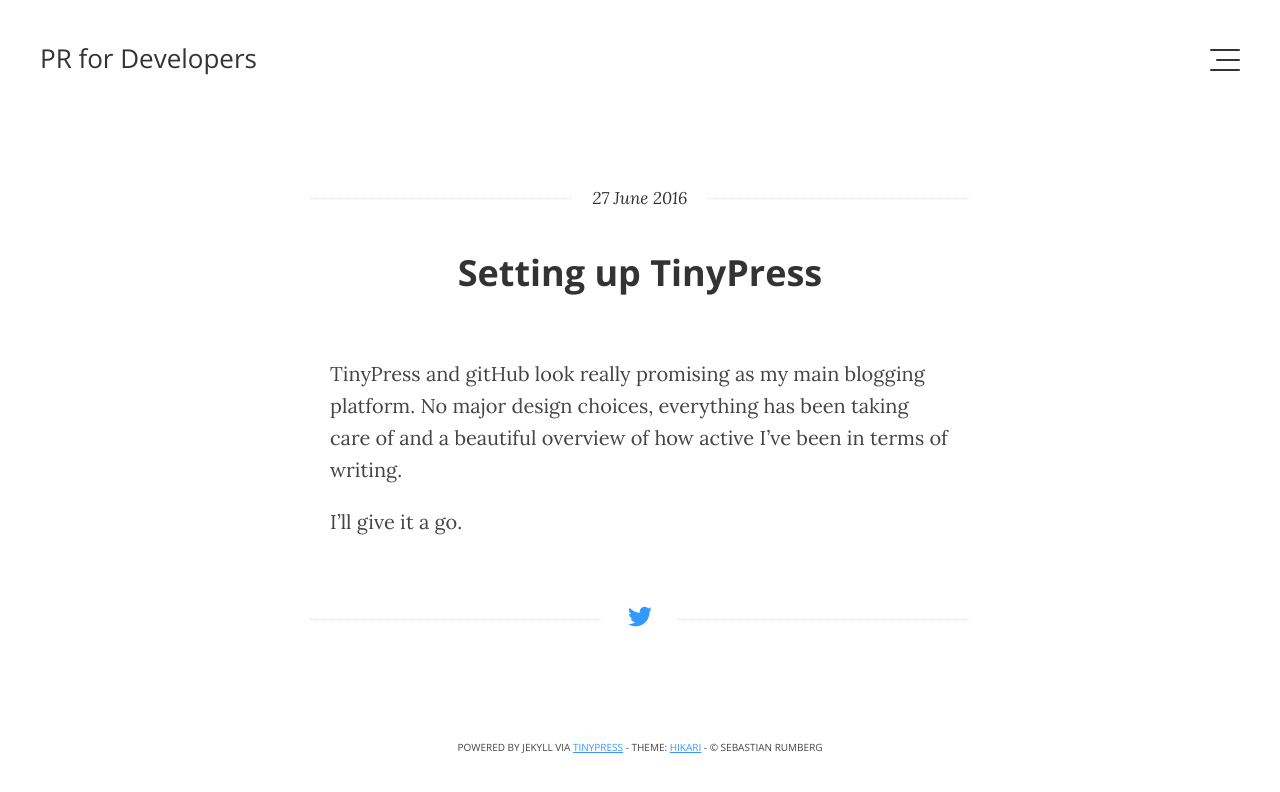
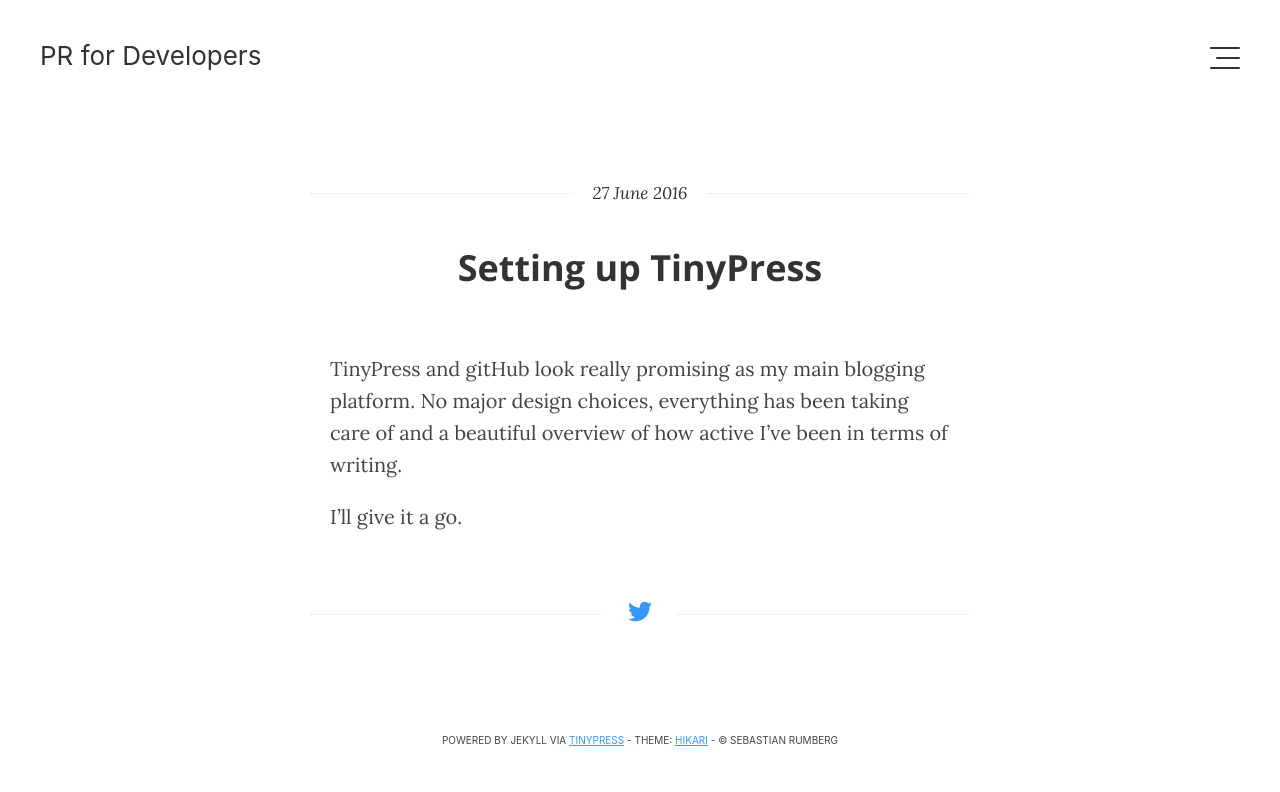
Before and after one commit to rumberg/rumberg.github.io, a Jekyll site: the page built from _posts/2016-06-27-setting-up-tinypress.markdown, in a window 1280 px wide. Shown: the top 792 px of the page. Built offline with Jekyll 4.4.1, drawn with Linux system fonts in a browser that asks for light colours; grey boxes are pictures that could not be loaded.

Commit message:
Update main.css

```diff
--- a/css/main.css
+++ b/css/main.css
@@ -27,7 +27,7 @@ html, body { width: 100%; height: 100%; }
 body {
   background: #fff;
   color: #444;
-  font: 20px 'Open Sans', sans-serif;
+  font: 20px "SF Compact Display", -apple-system, BlinkMacSystemFont, 'Open Sans', sans-serif;
   text-rendering: optimizeLegibility;
 }
 
```
